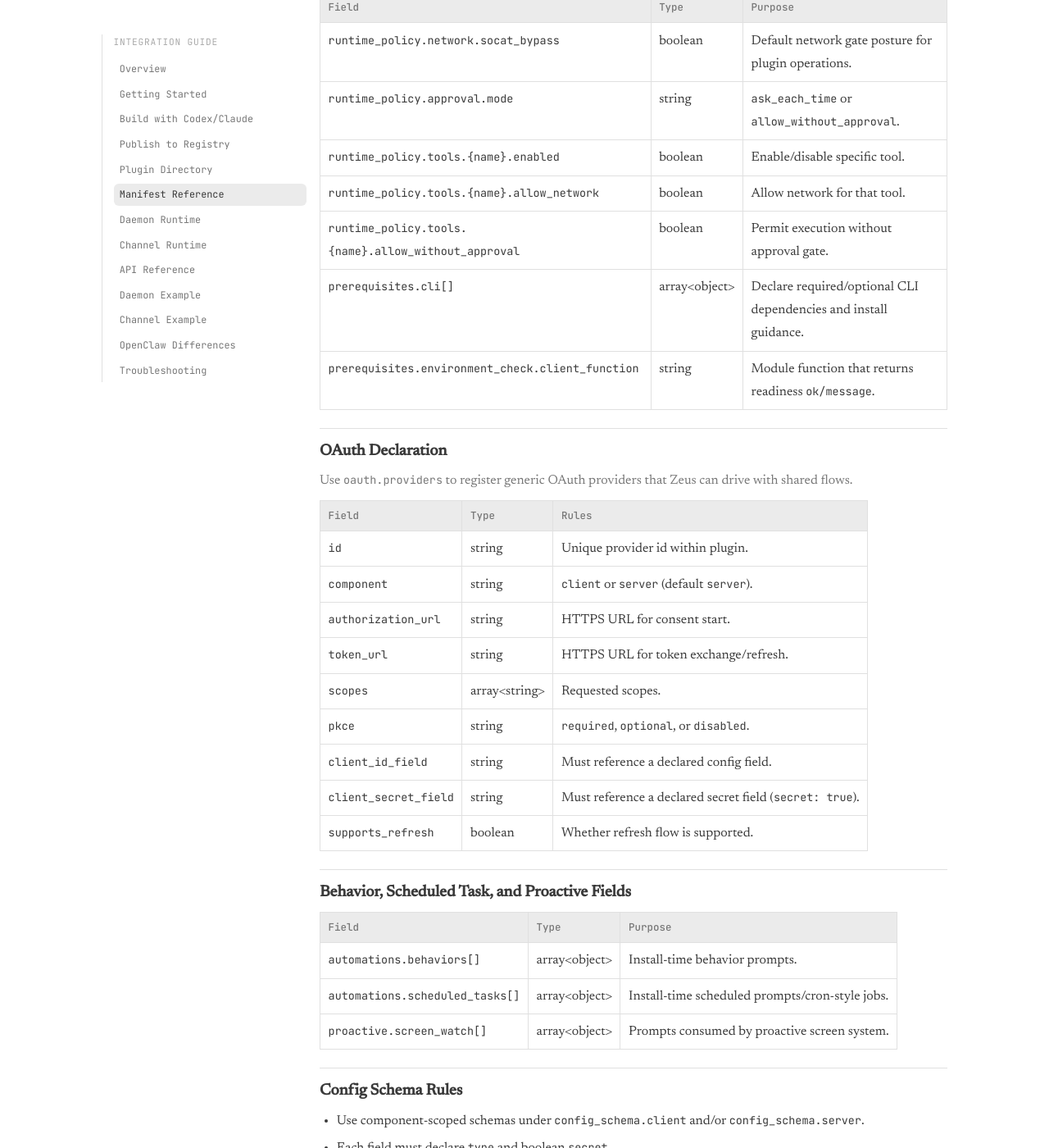
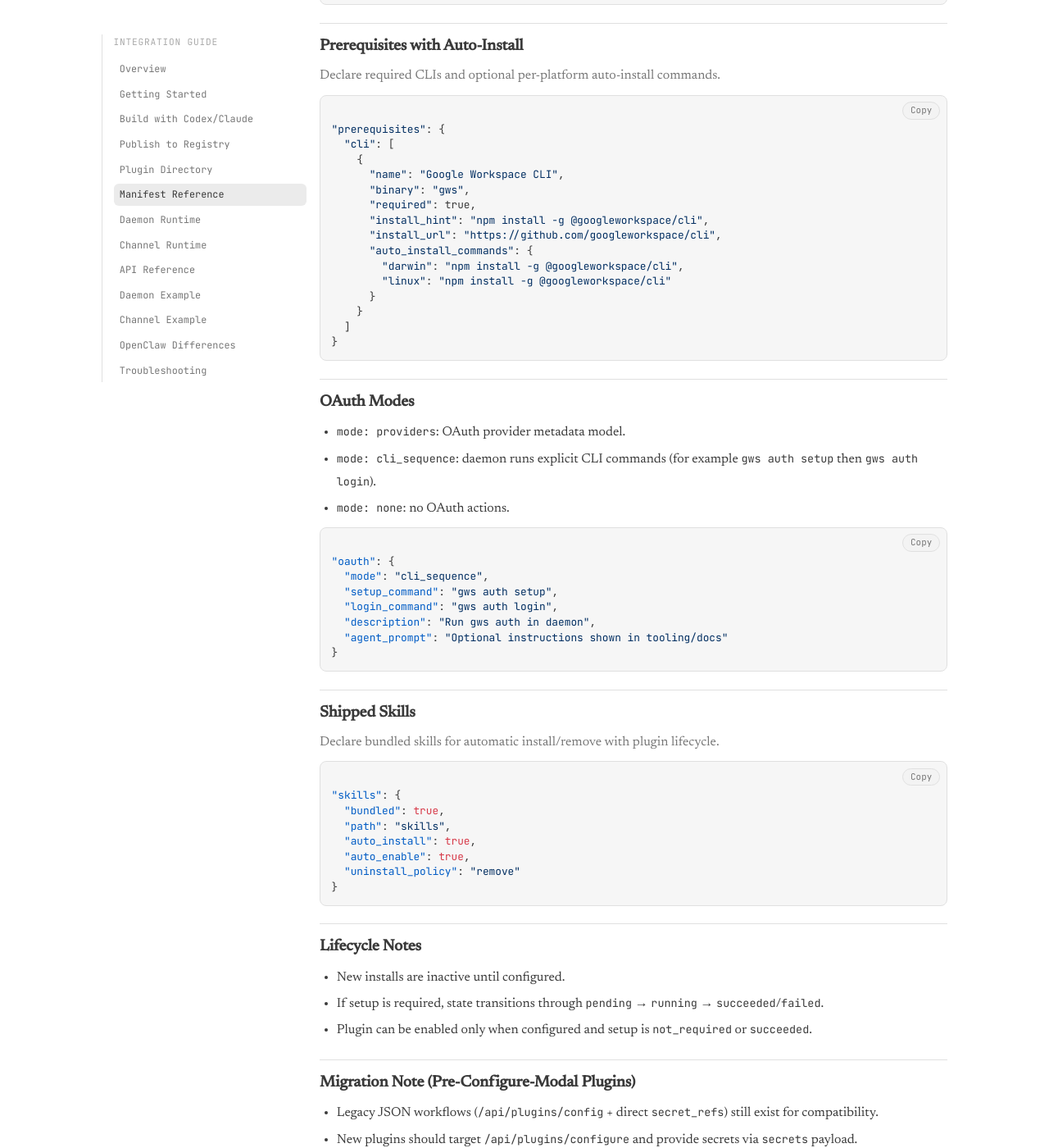
Before and after one commit to arslnb/arslnb.com, a Jekyll site: the page built from zeus/docs/manifest-reference.html, in a window 1280 px wide and 1400 px high, scrolled down 1504 px. Shown: the whole window at 82% size. Built offline with Jekyll 4.4.1, drawn with Linux system fonts in a browser that asks for light colours; some of the changed text lies outside the part shown.

Commit message:
Document plugin configure/setup lifecycle and catalog allowlist

```diff
--- a/zeus/docs/manifest-reference.html
+++ b/zeus/docs/manifest-reference.html
@@ -1,7 +1,7 @@
 ---
 layout: zeus-docs
 title: "Zeus Plugins - Manifest Reference"
-description: "Complete contract for zeus.plugin.json (Zeus Native Plugins)."
+description: "Contract for zeus.plugin.json including setup, auth, skills, and secret storage."
 doc_slug: "manifest-reference"
 permalink: "/zeus/docs/manifest-reference/"
 ---
@@ -9,103 +9,32 @@
 <div class="zeus-docs-page">
 <header class="hero">
   <h1>Manifest Reference</h1>
-      <p>Complete contract for <code>zeus.plugin.json</code> (Zeus Native Plugins).</p>
+  <p>Contract for <code>zeus.plugin.json</code> (schema version <code>1</code>).</p>
 </header>
 
 <section class="card">
   <h2>Required Top-Level Fields</h2>
   <ul class="compact">
-        <li><code>schema_version</code>: must be <code>1</code></li>
-        <li><code>id</code>: plugin id (slug-safe, stable)</li>
-        <li><code>version</code>: plugin version string</li>
+    <li><code>schema_version</code>: must be <code>1</code> (integer)</li>
+    <li><code>id</code>: slug-safe plugin id</li>
+    <li><code>name</code>, <code>version</code>, <code>description</code></li>
     <li><code>components</code>: at least one of <code>client</code> or <code>server</code></li>
+    <li><code>config_schema</code>: object with <code>client</code> and <code>server</code> field maps</li>
   </ul>
 </section>
 
 <section class="card">
-      <h2>Components Contract</h2>
+  <h2>Component Contract</h2>
   <table>
     <thead>
       <tr><th>Field</th><th>Type</th><th>Rules</th></tr>
     </thead>
     <tbody>
-          <tr><td><code>components.client.entry</code></td><td>string</td><td>Required when client component exists. Relative path to Python entry module.</td></tr>
       <tr><td><code>components.client.runtime</code></td><td>string</td><td>Must be <code>python</code>.</td></tr>
-          <tr><td><code>components.server.entry</code></td><td>string</td><td>Required when server component exists. Relative path to Python entry module.</td></tr>
+      <tr><td><code>components.client.entry</code></td><td>string</td><td>Required when client component exists. Relative <code>.py</code> path.</td></tr>
       <tr><td><code>components.server.runtime</code></td><td>string</td><td>Must be <code>python</code>.</td></tr>
-          <tr><td><code>components.server.channels</code></td><td>array&lt;string&gt;</td><td>Channel names provided by server plugin.</td></tr>
-        </tbody>
-      </table>
-    </section>
-
-    <section class="card">
-      <h2>Daemon Operation and Hook Fields</h2>
-      <table>
-        <thead>
-          <tr><th>Field</th><th>Type</th><th>Purpose</th></tr>
-        </thead>
-        <tbody>
-          <tr><td><code>tools</code></td><td>array&lt;string|object&gt;</td><td>Model-callable operations.</td></tr>
-          <tr><td><code>commands</code></td><td>array&lt;string&gt;</td><td>Command operations.</td></tr>
-          <tr><td><code>services</code></td><td>array&lt;string&gt;</td><td>Service operations.</td></tr>
-          <tr><td><code>cli</code></td><td>array&lt;string&gt;</td><td>CLI operations.</td></tr>
-          <tr><td><code>providers</code></td><td>array&lt;string&gt;</td><td>Provider operations.</td></tr>
-          <tr><td><code>gateway</code></td><td>array&lt;string&gt;</td><td>Gateway operations.</td></tr>
-          <tr><td><code>http</code></td><td>array&lt;string&gt;</td><td>HTTP operations.</td></tr>
-          <tr><td><code>hook_phases</code></td><td>array&lt;string&gt;</td><td>Any of <code>before_model_resolve</code>, <code>before_prompt_build</code>, <code>before_tool_call</code>, <code>after_tool_call</code>.</td></tr>
-        </tbody>
-      </table>
-    </section>
-
-    <section class="card">
-      <h2>Runtime Policy</h2>
-      <table>
-        <thead>
-          <tr><th>Field</th><th>Type</th><th>Purpose</th></tr>
-        </thead>
-        <tbody>
-          <tr><td><code>runtime_policy.network.socat_bypass</code></td><td>boolean</td><td>Default network gate posture for plugin operations.</td></tr>
-          <tr><td><code>runtime_policy.approval.mode</code></td><td>string</td><td><code>ask_each_time</code> or <code>allow_without_approval</code>.</td></tr>
-          <tr><td><code>runtime_policy.tools.{name}.enabled</code></td><td>boolean</td><td>Enable/disable specific tool.</td></tr>
-          <tr><td><code>runtime_policy.tools.{name}.allow_network</code></td><td>boolean</td><td>Allow network for that tool.</td></tr>
-          <tr><td><code>runtime_policy.tools.{name}.allow_without_approval</code></td><td>boolean</td><td>Permit execution without approval gate.</td></tr>
-          <tr><td><code>prerequisites.cli[]</code></td><td>array&lt;object&gt;</td><td>Declare required/optional CLI dependencies and install guidance.</td></tr>
-          <tr><td><code>prerequisites.environment_check.client_function</code></td><td>string</td><td>Module function that returns readiness <code>ok/message</code>.</td></tr>
-        </tbody>
-      </table>
-    </section>
-
-    <section class="card">
-      <h2>OAuth Declaration</h2>
-      <p>Use <code>oauth.providers</code> to register generic OAuth providers that Zeus can drive with shared flows.</p>
-      <table>
-        <thead>
-          <tr><th>Field</th><th>Type</th><th>Rules</th></tr>
-        </thead>
-        <tbody>
-          <tr><td><code>id</code></td><td>string</td><td>Unique provider id within plugin.</td></tr>
-          <tr><td><code>component</code></td><td>string</td><td><code>client</code> or <code>server</code> (default <code>server</code>).</td></tr>
-          <tr><td><code>authorization_url</code></td><td>string</td><td>HTTPS URL for consent start.</td></tr>
-          <tr><td><code>token_url</code></td><td>string</td><td>HTTPS URL for token exchange/refresh.</td></tr>
-          <tr><td><code>scopes</code></td><td>array&lt;string&gt;</td><td>Requested scopes.</td></tr>
-          <tr><td><code>pkce</code></td><td>string</td><td><code>required</code>, <code>optional</code>, or <code>disabled</code>.</td></tr>
-          <tr><td><code>client_id_field</code></td><td>string</td><td>Must reference a declared config field.</td></tr>
-          <tr><td><code>client_secret_field</code></td><td>string</td><td>Must reference a declared secret field (<code>secret: true</code>).</td></tr>
-          <tr><td><code>supports_refresh</code></td><td>boolean</td><td>Whether refresh flow is supported.</td></tr>
-        </tbody>
-      </table>
-    </section>
-
-    <section class="card">
-      <h2>Behavior, Scheduled Task, and Proactive Fields</h2>
-      <table>
-        <thead>
-          <tr><th>Field</th><th>Type</th><th>Purpose</th></tr>
-        </thead>
-        <tbody>
-          <tr><td><code>automations.behaviors[]</code></td><td>array&lt;object&gt;</td><td>Install-time behavior prompts.</td></tr>
-          <tr><td><code>automations.scheduled_tasks[]</code></td><td>array&lt;object&gt;</td><td>Install-time scheduled prompts/cron-style jobs.</td></tr>
-          <tr><td><code>proactive.screen_watch[]</code></td><td>array&lt;object&gt;</td><td>Prompts consumed by proactive screen system.</td></tr>
+      <tr><td><code>components.server.entry</code></td><td>string</td><td>Required when server component exists. Relative <code>.py</code> path.</td></tr>
+      <tr><td><code>components.server.channels</code></td><td>array&lt;string&gt;</td><td>Optional channel names.</td></tr>
     </tbody>
   </table>
 </section>
@@ -113,130 +42,102 @@
 <section class="card">
   <h2>Config Schema Rules</h2>
   <ul class="compact">
-        <li>Use component-scoped schemas under <code>config_schema.client</code> and/or <code>config_schema.server</code>.</li>
-        <li>Each field must declare <code>type</code> and boolean <code>secret</code>.</li>
+    <li>Define fields under <code>config_schema.client</code> and/or <code>config_schema.server</code>.</li>
+    <li>Each field requires <code>type</code> and <code>secret</code> (boolean).</li>
     <li>Allowed <code>type</code>: <code>string</code>, <code>integer</code>, <code>number</code>, <code>boolean</code>, <code>object</code>, <code>array</code>.</li>
-        <li><code>secret: true</code> values must be supplied via <code>secret_refs</code>, not plain <code>config</code>.</li>
-        <li>Unknown config keys are rejected.</li>
+    <li>Use <code>required: true</code> to enforce user input in Configure Plugin flow.</li>
+    <li>For secret fields, values are submitted through configure form and persisted in Zeus secret vault; only secret refs are stored in plugin state.</li>
   </ul>
 </section>
 
 <section class="card">
-      <h2>Full Example Manifest</h2>
-      <pre><code>{
-  "schema_version": 1,
-  "id": "acme_messaging",
-  "name": "Acme Messaging",
-  "version": "1.2.0",
-  "components": {
-    "client": {
-      "entry": "client/plugin.py",
-      "runtime": "python"
-    },
-    "server": {
-      "entry": "server/plugin.py",
-      "runtime": "python",
-      "channels": ["acme"]
+  <h2>Secret Storage</h2>
+  <p>V1 supports vault-only storage.</p>
+  <pre><code>"secret_storage": "vault"
+
+# or
+"secret_storage": {
+  "default": "vault",
+  "fields": {
+    "client.api_key": "vault",
+    "server.verify_token": "vault"
   }
-  },
-  "tools": [
-    { "name": "acme_lookup", "enabled": true, "allow_network": true, "allow_without_approval": false }
-  ],
-  "commands": ["acme_sync"],
-  "services": ["acme_service"],
-  "cli": ["acme_cli"],
-  "providers": ["acme_provider"],
-  "gateway": ["acme_gateway"],
-  "http": ["acme_http"],
-  "hook_phases": ["before_prompt_build", "before_tool_call", "after_tool_call"],
-  "runtime_policy": {
-    "network": { "socat_bypass": false },
-    "approval": { "mode": "ask_each_time" },
-    "tools": {
-      "acme_lookup": {
-        "enabled": true,
-        "allow_network": true,
-        "allow_without_approval": false
+}</code></pre>
+</section>
+
+<section class="card">
+  <h2>Prerequisites with Auto-Install</h2>
+  <p>Declare required CLIs and optional per-platform auto-install commands.</p>
+  <pre><code>"prerequisites": {
+  "cli": [
+    {
+      "name": "Google Workspace CLI",
+      "binary": "gws",
+      "required": true,
+      "install_hint": "npm install -g @googleworkspace/cli",
+      "install_url": "https://github.com/googleworkspace/cli",
+      "auto_install_commands": {
+        "darwin": "npm install -g @googleworkspace/cli",
+        "linux": "npm install -g @googleworkspace/cli"
       }
     }
-  },
-  "prerequisites": {
-    "cli": [
-      {
-        "name": "GitHub CLI",
-        "binary": "gh",
-        "required": true,
-        "install_hint": "brew install gh",
-        "install_url": "https://cli.github.com/"
-      }
-    ],
-    "environment_check": {
-      "client_function": "check_environment"
-    }
-  },
-  "oauth": {
-    "providers": [
-      {
-        "id": "google",
-        "component": "server",
-        "authorization_url": "https://accounts.google.com/o/oauth2/v2/auth",
-        "token_url": "https://oauth2.googleapis.com/token",
-        "scopes": ["openid", "email"],
-        "pkce": "required",
-        "client_id_field": "google_client_id",
-        "client_secret_field": "google_client_secret",
-        "supports_refresh": true
-      }
   ]
-  },
-  "automations": {
-    "behaviors": [
-      {
-        "id": "daily_style",
-        "name": "Daily style",
-        "prompt": "When writing updates, keep output concise and structured.",
-        "enabled_by_default": true
-      }
-    ],
-    "scheduled_tasks": [
-      {
-        "id": "daily_digest",
-        "name": "Daily digest",
-        "prompt": "Summarize plugin-specific updates.",
-        "schedule_expression": "0 9 * * *",
-        "timezone": "America/Los_Angeles",
-        "enabled_by_default": true
-      }
-    ]
-  },
-  "proactive": {
-    "screen_watch": [
-      {
-        "id": "invoice_watch",
-        "name": "Invoice watch",
-        "prompt": "Look for overdue invoice dashboards and draft reminders.",
-        "enabled_by_default": true,
-        "priority": "normal"
-      }
-    ]
-  },
-  "config_schema": {
-    "client": {
-      "api_base": { "type": "string", "required": true, "secret": false },
-      "api_key": { "type": "string", "required": true, "secret": true }
-    },
-    "server": {
-      "verify_token": { "type": "string", "required": true, "secret": true },
-      "google_client_id": { "type": "string", "required": true, "secret": false },
-      "google_client_secret": { "type": "string", "required": true, "secret": true }
-    }
-  }
-}
-</code></pre>
+}</code></pre>
+</section>
+
+<section class="card">
+  <h2>OAuth Modes</h2>
+  <ul class="compact">
+    <li><code>mode: providers</code>: OAuth provider metadata model.</li>
+    <li><code>mode: cli_sequence</code>: daemon runs explicit CLI commands (for example <code>gws auth setup</code> then <code>gws auth login</code>).</li>
+    <li><code>mode: none</code>: no OAuth actions.</li>
+  </ul>
+  <pre><code>"oauth": {
+  "mode": "cli_sequence",
+  "setup_command": "gws auth setup",
+  "login_command": "gws auth login",
+  "description": "Run gws auth in daemon",
+  "agent_prompt": "Optional instructions shown in tooling/docs"
+}</code></pre>
+</section>
+
+<section class="card">
+  <h2>Shipped Skills</h2>
+  <p>Declare bundled skills for automatic install/remove with plugin lifecycle.</p>
+  <pre><code>"skills": {
+  "bundled": true,
+  "path": "skills",
+  "auto_install": true,
+  "auto_enable": true,
+  "uninstall_policy": "remove"
+}</code></pre>
+</section>
+
+<section class="card">
+  <h2>Lifecycle Notes</h2>
+  <ul class="compact">
+    <li>New installs are inactive until configured.</li>
+    <li>If setup is required, state transitions through <code>pending</code> → <code>running</code> → <code>succeeded</code>/<code>failed</code>.</li>
+    <li>Plugin can be enabled only when configured and setup is <code>not_required</code> or <code>succeeded</code>.</li>
+  </ul>
+</section>
+
+<section class="card">
+  <h2>Migration Note (Pre-Configure-Modal Plugins)</h2>
+  <ul class="compact">
+    <li>Legacy JSON workflows (<code>/api/plugins/config</code> + direct <code>secret_refs</code>) still exist for compatibility.</li>
+    <li>New plugins should target <code>/api/plugins/configure</code> and provide secrets via <code>secrets</code> payload.</li>
+    <li>Keep <code>index.json</code> as the single allowlisted catalog source.</li>
+  </ul>
+</section>
+
+<section class="card">
+  <h2>Reference Example (GWS)</h2>
+  <p>See <a href="https://github.com/arslnb/zeus-plugins/tree/main/plugins/gws" target="_blank" rel="noopener">plugins/gws</a> for a full manifest using prerequisites, CLI OAuth, and shipped skills.</p>
 </section>
 
 <footer>
-      Next: <a href="/zeus/docs/daemon-plugins/">Daemon Runtime</a>.
+  Next: <a href="/zeus/docs/api-reference/">API Reference</a>.
 </footer>
 </div>
 {% endraw %}
--- a/zeus/docs/plugin-registry.html
+++ b/zeus/docs/plugin-registry.html
@@ -9,21 +9,31 @@
 <div class="zeus-docs-page">
 <header class="hero">
   <h1>Publish a Plugin</h1>
-  <p>Submit your plugin to the public Zeus registry so others can discover and install it.</p>
+  <p>Submit your plugin to the approved Zeus catalog so users can install it from <code>Settings → Plugins</code>.</p>
 </header>
+
+<section class="card">
+  <h2>Catalog Policy (Authoritative Allowlist)</h2>
+  <ul class="compact">
+    <li><code>index.json</code> is the definitive approval list.</li>
+    <li>The app installs/searches only plugins listed in <code>index.json</code>.</li>
+    <li>Plugin folders not listed in <code>index.json</code> are ignored by catalog validation and app discovery.</li>
+    <li>Catalog installs track the repository <code>main</code> branch.</li>
+  </ul>
+</section>
 
 <section class="card">
   <h2>Quick Links</h2>
   <ul class="compact">
     <li>Registry repo: <a href="https://github.com/arslnb/zeus-plugins" target="_blank" rel="noopener">github.com/arslnb/zeus-plugins</a></li>
     <li>Plugin directory: <a href="/zeus/plugins/">/zeus/plugins</a></li>
-    <li>Getting started: <a href="/zeus/docs/getting-started/">/zeus/docs/getting-started/</a></li>
     <li>Manifest reference: <a href="/zeus/docs/manifest-reference/">/zeus/docs/manifest-reference/</a></li>
+    <li>API reference: <a href="/zeus/docs/api-reference/">/zeus/docs/api-reference/</a></li>
   </ul>
 </section>
 
 <section class="card">
-  <h2>1) Scaffold Your Plugin</h2>
+  <h2>1) Scaffold and Validate</h2>
   <pre><code>git clone https://github.com/arslnb/zeus-plugins.git
 cd zeus-plugins
 python3 -m venv .venv
@@ -33,12 +43,15 @@
 # create scaffold
 zeus plugin init acme_demo --runtime daemon --owner acme
 
-# validate plugin
-zeus plugin check plugins/acme_demo --json</code></pre>
+# validate plugin folder
+zeus plugin check plugins/acme_demo --json
+
+# validate allowlisted catalog
+zeus plugin check . --registry --json</code></pre>
 </section>
 
 <section class="card">
-  <h2>2) What to Include in Your Submission</h2>
+  <h2>2) Required Submission Files</h2>
   <pre><code>plugins/
   acme_demo/
     zeus.plugin.json
@@ -47,66 +60,59 @@
     examples/
       install.json
       config.json
-    client/plugin.py   # and/or server/plugin.py</code></pre>
-  <p class="note">Keep your plugin id stable (folder name, manifest id, and metadata id should match).</p>
+    client/plugin.py   # and/or server/plugin.py
+    skills/            # optional shipped skills</code></pre>
+  <ul class="compact">
+    <li>Manifest <code>id</code>, folder name, and metadata <code>id</code> must match.</li>
+    <li>Declare setup/auth in manifest (<code>prerequisites</code>, <code>oauth</code>) where applicable.</li>
+    <li>Declare shipped skills in manifest <code>skills</code> if you bundle them.</li>
+  </ul>
 </section>
 
 <section class="card">
-  <h2>3) Open a Pull Request</h2>
+  <h2>3) Add to Allowlist Index</h2>
+  <p>Add (or update) a single entry in <code>index.json</code>:</p>
+  <pre><code>{
+  "id": "acme_demo",
+  "name": "Acme Demo",
+  "version": "1.0.0",
+  "summary": "One-line summary.",
+  "owner": "acme",
+  "runtime": ["client"],
+  "categories": ["productivity"],
+  "min_zeus_version": "1.0.0",
+  "source_repo": "https://github.com/arslnb/zeus-plugins",
+  "license": "MIT",
+  "metadata_path": "plugins/acme_demo/metadata.json",
+  "manifest_path": "plugins/acme_demo/zeus.plugin.json"
+}</code></pre>
+</section>
+
+<section class="card">
+  <h2>4) Open Pull Request</h2>
   <pre><code>git checkout -b add-acme-demo-1-0-0
-git add plugins/acme_demo
+git add plugins/acme_demo index.json
 git commit -m "Add acme_demo plugin v1.0.0"
 git push origin add-acme-demo-1-0-0
 
 gh pr create --repo arslnb/zeus-plugins \
   --title "Add acme_demo plugin v1.0.0" \
-  --body "Adds acme_demo plugin with install/config examples and docs."</code></pre>
-</section>
-
-<section class="card">
-  <h2>One-Click Prompt for PR Packaging</h2>
-  <p>Use this prompt with Codex or Claude to prepare a clean plugin submission.</p>
-  <div class="zeus-launch-row">
-    <button class="zeus-launch-btn" data-assistant="codex" data-prompt-source="#zeus-registry-pr-prompt" type="button">Open in Codex</button>
-    <button class="zeus-launch-btn" data-assistant="claude" data-prompt-source="#zeus-registry-pr-prompt" type="button">Open in Claude</button>
-  </div>
-  <pre><code id="zeus-registry-pr-prompt">Prepare this plugin for submission to https://github.com/arslnb/zeus-plugins.
-
-Read these first and use them as source of truth:
-- https://arslnb.com/zeus/docs/llms.txt
-- https://arslnb.com/zeus/docs/agent-index.json
-- https://arslnb.com/zeus/docs/plugin-registry/
-- https://arslnb.com/zeus/docs/manifest-reference/
-- https://arslnb.com/zeus/plugins/
-- https://github.com/arslnb/zeus-plugins
-- https://github.com/arslnb/zeus-plugins/tree/main/schemas
-
-Tasks:
-1) Validate zeus.plugin.json and ensure runtime entries are real.
-2) Add metadata.json and matching index.json entry.
-3) Add README plus examples/install.json and examples/config.json.
-4) Generate git + gh commands to open a PR.
-
-Return:
-- final file tree
-- full file contents
-- exact PR commands
-- validation command output format.</code></pre>
+  --body "Adds acme_demo plugin with setup/config examples and docs."</code></pre>
 </section>
 
 <section class="card">
   <h2>Submission Checklist</h2>
   <ul class="compact">
-    <li>Manifest and metadata are valid JSON and consistent.</li>
-    <li>Runtime entry files exist and are executable.</li>
-    <li>Install/config examples are copy-paste ready.</li>
-    <li>README explains setup, config, and expected behavior.</li>
-    <li><code>zeus plugin check plugins/&lt;plugin_id&gt; --json</code> passes.</li>
+    <li>Manifest and metadata pass validation.</li>
+    <li>Index entry is present and paths are correct.</li>
+    <li>README explains setup flow and configuration form fields.</li>
+    <li>Examples include <code>/api/plugins/install</code> and <code>/api/plugins/configure</code>.</li>
+    <li>If secrets are needed, docs describe vault-backed configuration.</li>
   </ul>
 </section>
 
 <footer>
-  After merge, your plugin appears in <a href="/zeus/plugins/">/zeus/plugins</a>.
+  After merge, users can install from the in-app approved plugin catalog.
 </footer>
 </div>
 {% endraw %}
```
Also changed, not shown: other parts of zeus/docs/plugin-registry.html (+1 -1 lines), zeus/docs/api-reference.html (+18 -8 lines), zeus/docs/daemon-plugins.html (+13 -3 lines). Lines whose indentation alone changed are shown as unchanged.
